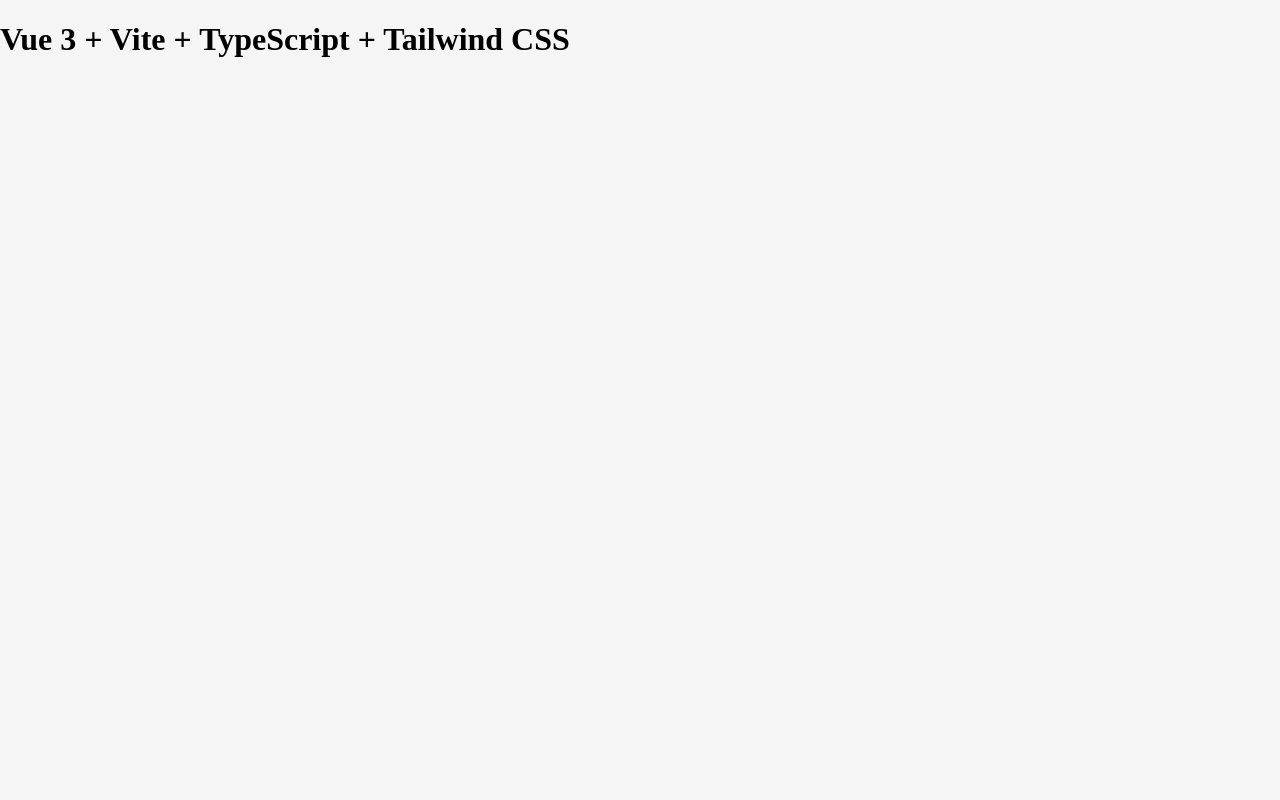
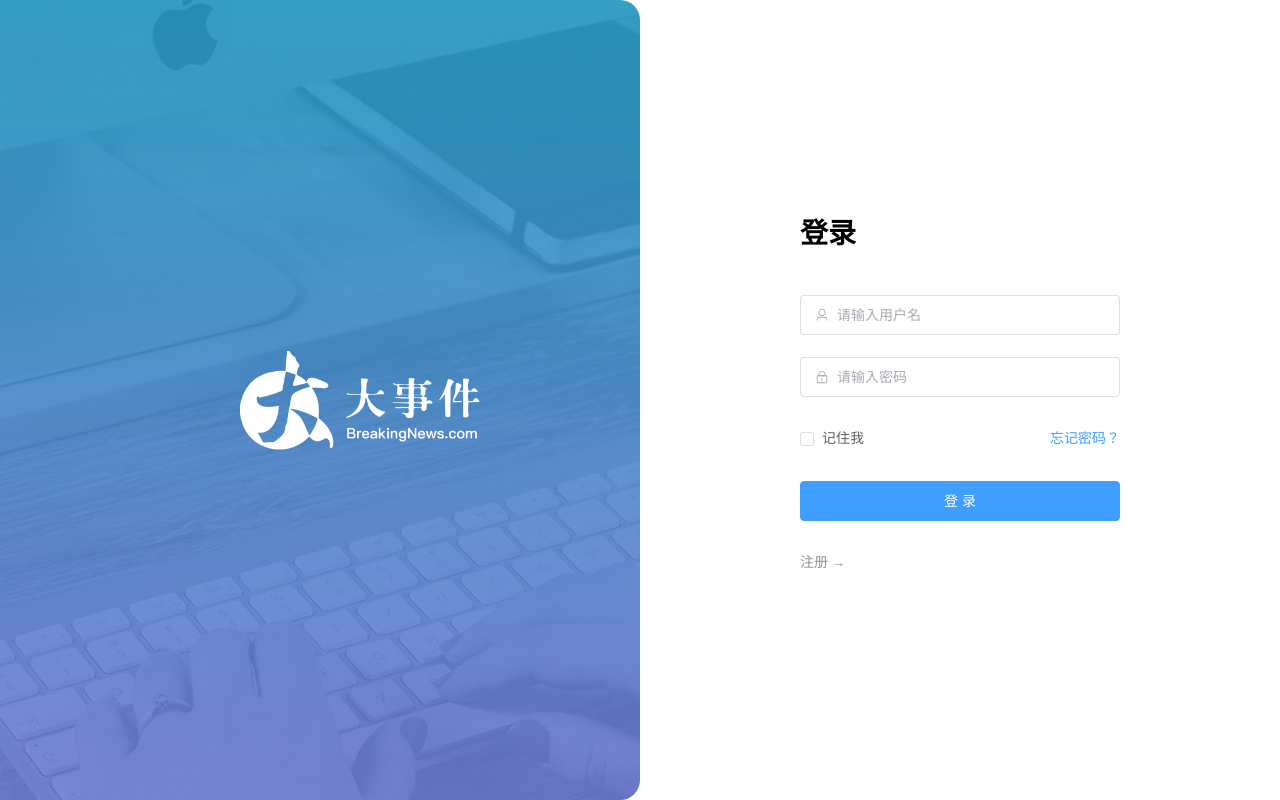
Before and after one commit to xfang04/Big-Event, a Vue app in the folder big-event-frontend/: page / in a window 1280 px wide. Built offline with nearby package versions, Linux system fonts and the light colour scheme.

Commit message:
implement login

```diff
--- a/big-event-frontend/package.json
+++ b/big-event-frontend/package.json
@@ -9,6 +9,7 @@
     "preview": "vite preview"
   },
   "dependencies": {
+    "@element-plus/icons-vue": "^2.3.1",
     "axios": "^1.6.2",
     "element-plus": "^2.4.4",
     "pinia": "^2.1.7",
--- a/big-event-frontend/src/App.vue
+++ b/big-event-frontend/src/App.vue
@@ -1,9 +1,9 @@
-<script setup></script>
+<script setup>
+import LoginVue from "@/views/Login.vue";
+</script>
 
 <template>
-  <div>
-    <h1>Vue 3 + Vite + TypeScript + Tailwind CSS</h1>
-  </div>
+  <LoginVue />
 </template>
 
 <style scoped></style>
--- /dev/null
+++ b/big-event-frontend/src/api/user.js
@@ -0,0 +1,13 @@
+import { request } from "@/utils/request.js";
+
+export function userRegisterService(registerForm) {
+  const params = new URLSearchParams();
+  for (let key in registerForm) {
+    params.append(key, registerForm[key]);
+  }
+  return request({
+    url: "/user/register",
+    method: "post",
+    params,
+  });
+}
--- a/big-event-frontend/src/utils/request.js
+++ b/big-event-frontend/src/utils/request.js
@@ -1,21 +1,20 @@
 //定制请求的实例
 
 //导入axios  npm install axios
-import axios from 'axios';
+import axios from "axios";
 //定义一个变量,记录公共的前缀  ,  baseURL
-const baseURL = 'http://localhost:8080';
-const instance = axios.create({baseURL})
-
+const baseURL = "/api";
+const request = axios.create({ baseURL });
 
 //添加响应拦截器
-instance.interceptors.response.use(
-    result=>{
-        return result.data;
-    },
-    err=>{
-        alert('服务异常');
-        return Promise.reject(err);//异步的状态转化成失败的状态
-    }
-)
+request.interceptors.response.use(
+  (result) => {
+    return result.data;
+  },
+  (err) => {
+    // alert("服务异常");
+    return Promise.reject(err); //异步的状态转化成失败的状态
+  },
+);
 
-export default instance;
+export { request };
--- /dev/null
+++ b/big-event-frontend/src/views/Login.vue
@@ -0,0 +1,175 @@
+<script setup>
+import { Lock, User } from "@element-plus/icons-vue";
+import { ref } from "vue";
+import { userRegisterService } from "@/api/user.js";
+//控制注册与登录表单的显示， 默认显示注册
+const isRegister = ref(false);
+const registerData = ref({
+  username: "",
+  password: "",
+  rePassword: "",
+});
+const rePasswordValid = (rule, value, callback) => {
+  if (value == null || value === "") {
+    return callback(new Error("请再次确认密码"));
+  }
+  if (value !== registerData.value.password) {
+    return callback(new Error("两次输入密码不一致"));
+  }
+};
+//用于注册的表单校验模型
+const registerDataRules = ref({
+  username: [
+    { required: true, message: "请输入用户名", trigger: "blur" },
+    { min: 5, max: 16, message: "用户名的长度必须为5~16位", trigger: "blur" },
+  ],
+  password: [
+    { required: true, message: "请输入密码", trigger: "blur" },
+    { min: 5, max: 16, message: "密码长度必须为5~16位", trigger: "blur" },
+  ],
+  rePassword: [{ validator: rePasswordValid, trigger: "blur" }],
+});
+const register = async () => {
+  //提交注册表单
+  let result = await userRegisterService(registerData.value);
+  if (result == null) {
+    alert("注册失败!");
+    return;
+  }
+  if (result.code === 0) {
+    alert(result.msg ? result.msg : "注册成功!");
+  } else {
+    alert("注册失败!");
+  }
+};
+</script>
+
+<template>
+  <el-row class="login-page">
+    <el-col :span="12" class="bg"></el-col>
+    <el-col :offset="3" :span="6" class="form">
+      <!-- 注册表单 -->
+      <el-form
+        v-if="isRegister"
+        ref="form"
+        :model="registerData"
+        :rules="registerDataRules"
+        autocomplete="off"
+        size="large"
+      >
+        <el-form-item>
+          <h1>注册</h1>
+        </el-form-item>
+        <el-form-item prop="username">
+          <el-input
+            v-model="registerData.username"
+            :prefix-icon="User"
+            placeholder="请输入用户名"
+          ></el-input>
+        </el-form-item>
+        <el-form-item prop="password">
+          <el-input
+            v-model="registerData.password"
+            :prefix-icon="Lock"
+            placeholder="请输入密码"
+            type="password"
+          ></el-input>
+        </el-form-item>
+        <el-form-item prop="rePassword">
+          <el-input
+            v-model="registerData.rePassword"
+            :prefix-icon="Lock"
+            placeholder="请输入再次密码"
+            type="password"
+          ></el-input>
+        </el-form-item>
+        <!-- 注册按钮 -->
+        <el-form-item>
+          <el-button
+            auto-insert-space
+            class="button"
+            type="primary"
+            @click="register"
+          >
+            注册
+          </el-button>
+        </el-form-item>
+        <el-form-item class="flex">
+          <el-link :underline="false" type="info" @click="isRegister = false">
+            ← 返回
+          </el-link>
+        </el-form-item>
+      </el-form>
+      <!-- 登录表单 -->
+      <el-form v-else ref="form" autocomplete="off" size="large">
+        <el-form-item>
+          <h1>登录</h1>
+        </el-form-item>
+        <el-form-item>
+          <el-input :prefix-icon="User" placeholder="请输入用户名"></el-input>
+        </el-form-item>
+        <el-form-item>
+          <el-input
+            :prefix-icon="Lock"
+            name="password"
+            placeholder="请输入密码"
+            type="password"
+          ></el-input>
+        </el-form-item>
+        <el-form-item class="flex">
+          <div class="flex">
+            <el-checkbox>记住我</el-checkbox>
+            <el-link :underline="false" type="primary">忘记密码？</el-link>
+          </div>
+        </el-form-item>
+        <!-- 登录按钮 -->
+        <el-form-item>
+          <el-button auto-insert-space class="button" type="primary"
+            >登录
+          </el-button>
+        </el-form-item>
+        <el-form-item class="flex">
+          <el-link :underline="false" type="info" @click="isRegister = true">
+            注册 →
+          </el-link>
+        </el-form-item>
+      </el-form>
+    </el-col>
+  </el-row>
+</template>
+
+<style lang="scss" scoped>
+/* 样式 */
+.login-page {
+  height: 100vh;
+  background-color: #fff;
+
+  .bg {
+    background:
+      url("@/assets/logo2.png") no-repeat 60% center / 240px auto,
+      url("@/assets/login_bg.jpg") no-repeat center / cover;
+    border-radius: 0 20px 20px 0;
+  }
+
+  .form {
+    display: flex;
+    flex-direction: column;
+    justify-content: center;
+    user-select: none;
+
+    .title {
+      margin: 0 auto;
+    }
+
+    .button {
+      width: 100%;
+    }
+
+    .flex {
+      width: 100%;
+      display: flex;
+      justify-content: space-between;
+    }
+  }
+}
+</style>
--- a/big-event-frontend/vite.config.js
+++ b/big-event-frontend/vite.config.js
@@ -1,16 +1,23 @@
-import { fileURLToPath, URL } from 'node:url'
+import { fileURLToPath, URL } from "node:url";
 
-import { defineConfig } from 'vite'
-import vue from '@vitejs/plugin-vue'
+import { defineConfig } from "vite";
+import vue from "@vitejs/plugin-vue";
 
 // https://vitejs.dev/config/
 export default defineConfig({
-  plugins: [
-    vue(),
-  ],
+  plugins: [vue()],
   resolve: {
     alias: {
-      '@': fileURLToPath(new URL('./src', import.meta.url))
-    }
-  }
-})
+      "@": fileURLToPath(new URL("./src", import.meta.url)),
+    },
+  },
+  server: {
+    proxy: {
+      "/api": {
+        target: "http://localhost:8080",
+        changeOrigin: true,
+        rewrite: (path) => path.replace(/^\/api/, ""),
+      },
+    },
+  },
+});
```
Also changed, not shown: 1 other file (tests, documents, lock files or other folders).
